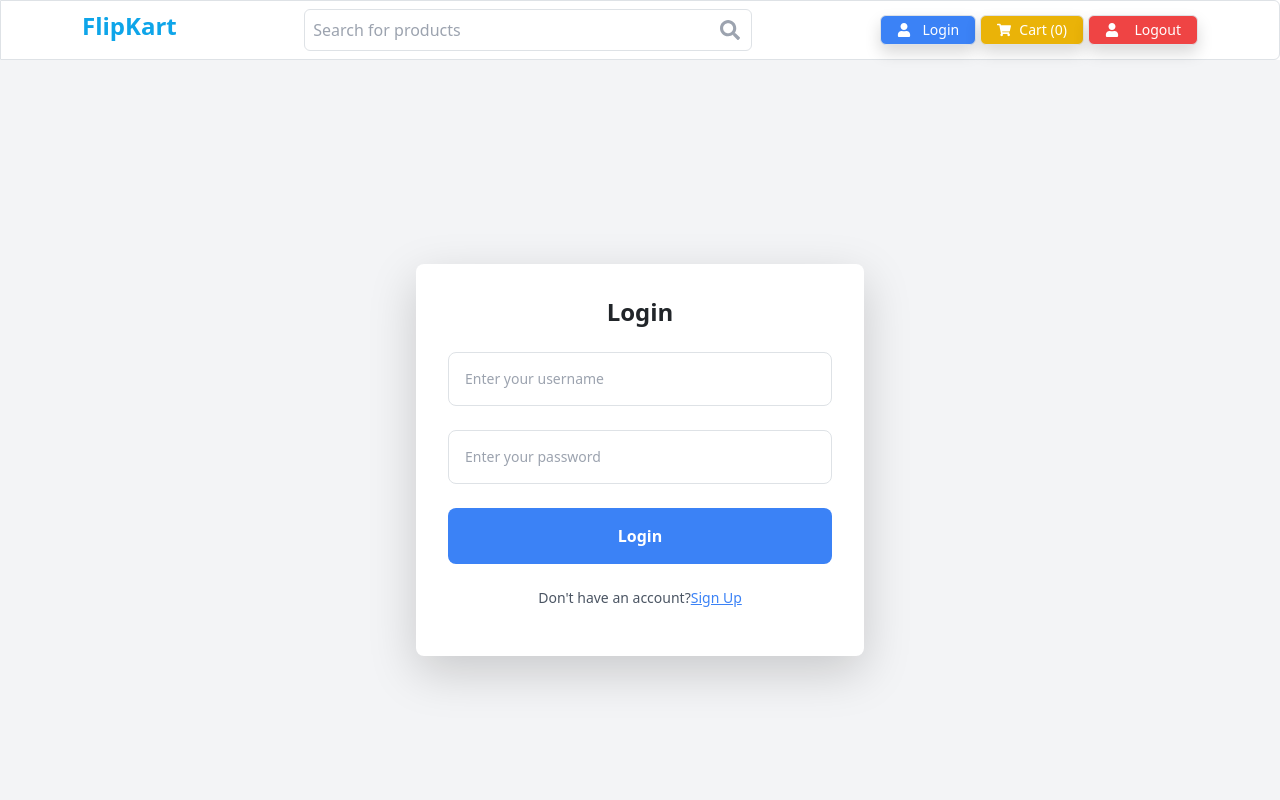
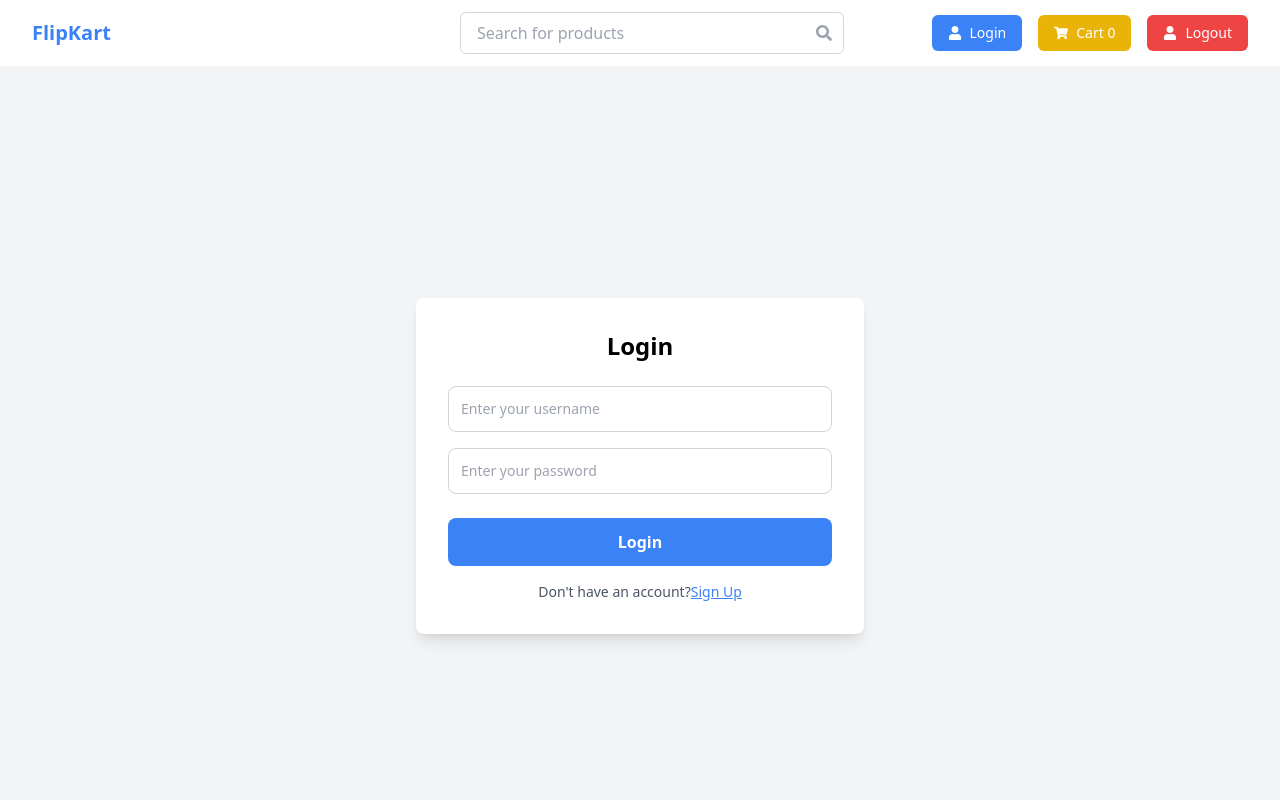
Before and after one commit to Arunttt/Flipkart, a React (Vite) app: page /login in a window 1280 px wide. Shown: the top 800 px of the page. Built offline with nearby package versions, Linux system fonts and the light colour scheme.

Commit message:
New UI Created in Home Page On 20-12-2024

```diff
--- /dev/null
+++ b/src/Home.jsx
@@ -0,0 +1,131 @@
+import axios from 'axios';
+import { motion } from 'framer-motion';
+import React, { useEffect, useRef, useState } from "react";
+import { useDispatch } from 'react-redux';
+import { useNavigate } from 'react-router-dom';
+import 'swiper/css';
+import { Swiper, SwiperSlide } from 'swiper/react';
+import logo from './assets/flipkart.png';
+import { setSelectedProductId } from './slices/ProductSlice';
+
+export const Home = () => {
+    const dispatch = useDispatch();
+    const navigate = useNavigate();
+    const [searchTerm, setSearchTerm] = useState('');
+    const [products, setProducts] = useState([]);
+    const sectionRef = useRef(null);
+
+    const handleSubmit = (e) => {
+        e.preventDefault();
+        console.log('Search Term:', searchTerm);
+    };
+
+    const ApiUrl = import.meta.env.VITE_API_URL;
+
+
+    useEffect(() => {
+        axios.get(`${ApiUrl}/purchase/allProduct`)
+            .then(response => {
+                console.log("<=== API Response ===>", response.data);
+
+                if (response.data && Array.isArray(response.data.allData)) {
+                    setProducts(response.data.allData);
+                } else {
+                    console.error("API response does not contain 'allData' array:", response.data);
+                }
+            })
+            .catch(error => {
+                console.log("Failed:", error);
+            });
+    }, []);
+
+    const handleProduct = (id) => {
+        dispatch(setSelectedProductId(id));
+        navigate(`/product/${id}`);
+    };
+
+    const handleScroll = () => {
+        if (sectionRef.current) {
+            sectionRef.current.scrollIntoView({ behavior: 'smooth' });
+        }
+    };
+    return (
+        <>
+            <div className="bg-[url('/src/assets/photo.png')] bg-cover bg-center sm:h-[400px] lg:h-[600px] xl:h-[520px] flex items-center justify-center">
+                <div className="p-4 text-center">
+                    <h1 className="text-white font-sans">Flipkart Shopping</h1>
+                    <p className="text-white">Flipkart Private Limited is an Indian e-commerce company.<br></br>Get the best deals and discounts on your favorite items.Enjoy quick and hassle-free delivery to your doorstep.</p>
+                    <button onClick={handleScroll} className="bg-red-500 border-2 border-white hover:bg-green-600 rounded-tl-full rounded-br-full text-white text-sm text-center self-center px-4 py-2 m-2">View More</button>
+                </div>
+            </div>
+
+            <div ref={sectionRef} className="p-4">
+                <h2 className="text-center font-bold text-2xl">Smartphones & Electronics</h2>
+                <div className="flex items-center mt-3">
+                    <div className="border-t border-blue-500 flex-grow"></div>
+                    <div className="px-3 text-gray-800 text-sm font-bold flex justify-center">
+                        <img src={logo} alt="logo" className="w-10 h-10" />
+                    </div>
+                    <div className="border-t border-blue-500 flex-grow"></div>
+                </div>
+
+                <p className="text-center pt-4 font-medium text-grey">From the latest iPhones to Android devices,
+                    Flipkart offers a wide range of smartphones and gadgets. Explore <br></br>smartwatches, wireless earbuds, and other tech essentials.
+                    Find your next great read from a  wide selection of books.<br></br> Whether you're into fiction, self-help, or educational books, Flipkart has something for every reader.</p>
+
+
+
+                <h4 className=" mt-5 text-center font-bold text-2xl">Best of Electronics</h4>
+                <br></br>
+
+                <Swiper
+                    spaceBetween={15}
+                    className='border-2 border-gray-200 p-4'
+                    slidesPerView={4}
+                    loop={true}
+                    pagination={{ clickable: true }}
+                    navigation={true}
+                    breakpoints={{
+                        320: { slidesPerView: 1 },
+                        640: { slidesPerView: 2 },
+                        768: { slidesPerView: 3 },
+                        1024: { slidesPerView: 4 },
+                    }}
+                >
+                    {products.map((product, index) => (
+                        <SwiperSlide key={product._id}>
+                            <motion.div initial={{ opacity: 0, x: 100 }}
+                                animate={{
+                                    opacity: 1,
+                                    x: 0,
+                                    y: 10,
+                                    transition: { delay: index * 1.0, duration: 2 },
+                                }} className="className='w-0' cursor-pointer bg-white shadow-lg
+                                rounded-lg overflow-hidden"
+                                onClick={() => handleProduct(product._id)}
+                            >
+                                <img
+                                    src={product.image}
+                                    alt={product.name}
+                                    className="w-full h-48 object-contain"
+                                />
+
+                                <div className="p-4">
+                                    <h3 className="w-64 overflow-hidden text-center text-ellipsis whitespace-nowrap text-xl font-semibold text-gray-800">{product.name}</h3>
+                                    <p className="text-gray-600 mt-2 text-center">
+                                        <strong>₹{product.rupees}</strong>
+                                    </p>
+                                </div>
+
+                            </motion.div>
+                        </SwiperSlide>
+                    ))}
+                </Swiper>
+
+
+
+            </div>
+
+        </>
+    )
+}
--- a/src/components/Header.jsx
+++ b/src/components/Header.jsx
@@ -1,48 +1,36 @@
 import axios from 'axios';
 import Cookies from 'js-cookie';
 import { useEffect, useState } from 'react';
-import Container from 'react-bootstrap/Container';
-import Navbar from 'react-bootstrap/Navbar';
-import { FaSearch, FaShoppingCart, FaUser } from 'react-icons/fa';
+import { FaBars, FaSearch, FaShoppingCart, FaTimes, FaUser } from 'react-icons/fa';
 import { useSelector } from 'react-redux';
 import { useNavigate } from 'react-router-dom';
 function Header() {
     const [searchTerm, setSearchTerm] = useState([]);
+    const [menuOpen, setMenuOpen] = useState(false);
+    const [query, setQuery] = useState('');
     const navigate = useNavigate();
-    const [query, setQuery] = useState('');
+    const [count, setCount] = useState(parseInt(Cookies.get('count')) || 0);
+    const productId = useSelector((state) => state.product.selectedProductId);
 
-    const [count, setCount] = useState(parseInt(Cookies.get('count')) || 0);
-    // const cartCount = useSelector((state) => state.product.cart.cartCount);
-    const productId = useSelector((state) => state.product.selectedProductId);
-    // const [isOpen, setIsOpen] = useState(false);
 
     const ApiUrl = import.meta.env.VITE_API_URL;
 
-    // useEffect((count) => {
-    //     const handleCookieChange = () => {
-    //         const updatedCount = parseInt(Cookies.get('count')) || 0;
-    //         setCount(updatedCount);
-
-    //     };
-
-
-    //     const interval = setInterval(handleCookieChange, 1000);
-
-    //     return () => clearInterval(interval);
-    // }, [count]);
     useEffect(() => {
         const handleCookieChange = () => {
             const userRegisterData = localStorage.getItem('userRegister');
+
             if (userRegisterData) {
                 const userIdFormat = JSON.parse(userRegisterData);
                 if (userIdFormat && userIdFormat.user_id) {
                     const cartCount = parseInt(localStorage.getItem(`cartCount_${userIdFormat.user_id}`)) || 0;
+
                     setCount(cartCount);
+
                 } else {
-                    setCount(0); // Default count if userId is not available
+                    setCount(0);
                 }
             } else {
-                setCount(0); // Default count if no user data
+                setCount(0);
             }
         };
 
@@ -50,20 +38,6 @@
 
         return () => clearInterval(interval);
     }, []);
-
-    const redirectToNextPage = () => {
-        navigate('/details');
-        // let data = {
-        //     disable: true
-        // };
-        // axios.post(`${ApiUrl}/purchase/disableProduct`,data)
-        // .then(response => {
-        //     console.log(response.data);
-        // })
-        // .catch(error => {
-        //     console.log("error",error);
-        // })
-    };
 
     const handleSearch = async (e) => {
         const query = e.target.value;
@@ -91,38 +65,61 @@
         setQuery('');
         setSearchTerm([]);
     }
+
     const redirectTOhome = () => {
-        navigate('/');
-    }
+        navigate('/home');
+    };
+
     const redirectTologin = () => {
-        // if (localStorage.getItem('username')) {
-        //     setIsOpen(false);
-        // } else {
         navigate('/login');
-        // }
     };
+
     const logoutFunction = () => {
         localStorage.removeItem('userRegister');
         localStorage.removeItem('username');
-        setCount(0);
-        navigate('/');
+        navigate('/home');
     };
 
     return (
-        <>
-            <Navbar bg="white" className="border-gray-300 border border-l-0 rounded-r-md hover:bg-blue-50 focus:outline-none" >
-                <Container>
-                    <h4 href="#home" className="font-bold text-sky-500 cursor-pointer" onClick={() => redirectTOhome()}>FlipKart</h4>
-                    <div className="relative w-full max-w-md mx-auto">
+        <header className="w-full bg-white shadow-md">
+            <div className="flex items-center justify-between px-4 py-3 lg:px-8">
+                {/* Logo */}
+                <h4
+                    onClick={redirectTOhome}
+                    className="text-xl font-bold text-blue-500 cursor-pointer"
+                >
+                    FlipKart
+                </h4>
+
+                {/* Hamburger Icon for Mobile */}
+                <div className="lg:hidden">
+                    {menuOpen ? (
+                        <FaTimes
+                            size={24}
+                            className="text-gray-800 cursor-pointer"
+                            onClick={() => setMenuOpen(false)}
+                        />
+                    ) : (
+                        <FaBars
+                            size={24}
+                            className="text-gray-800 cursor-pointer"
+                            onClick={() => setMenuOpen(true)}
+                        />
+                    )}
+                </div>
+
+                {/* Desktop Menu */}
+                <nav className="hidden lg:flex items-center space-x-4">
+
+                    <div className="relative left-[-10%]">
                         <input
                             type="text"
                             placeholder="Search for products"
                             value={query}
                             onChange={handleSearch}
-                            className="w-full p-2 border rounded-md"
+                            className="w-96 px-4 py-2 border border-gray-300 rounded-md focus:ring-2 focus:ring-blue-400"
                         />
-                        <FaSearch className="absolute right-3 top-1/2 transform -translate-y-1/2 text-gray-400 w-5 h-5" />
-
+                        <FaSearch className="absolute right-3 top-1/2 transform -translate-y-1/2 text-gray-400" />
                         {searchTerm.length > 0 && (
                             <ul className="absolute top-full left-0 w-full bg-white border border-gray-300 rounded-md shadow-md max-h-48 overflow-y-auto z-10">
                                 {searchTerm.map((product) => (
@@ -138,32 +135,88 @@
                         )}
                     </div>
 
-                    <button onClick={redirectTologin} className="flex items-center px-3 py-1 text-sm border border-gray-300 text-blue-500 rounded-md shadow bg-blue-500 text-white focus:outline-none">
-                        <FaUser className="mr-2" /> &nbsp;
-                        {localStorage.getItem('username') ? localStorage.getItem('username') : 'Login'}
+
+                    <button
+                        onClick={redirectTologin}
+                        className="flex items-center px-4 py-2 text-sm bg-blue-500 text-white rounded-md"
+                    >
+                        <FaUser className="mr-2" />
+                        {localStorage.getItem('username') || 'Login'}
                     </button>
-
-                    &nbsp;
-                    <button className="flex items-center text-sm
-                     px-3 py-1 bg-yellow-500 border border-gray-300
-                      rounded-md
-                     shadow  text-white
-                     focus:outline-none" onClick={redirectToNextPage}>
+                    <button
+                        className="flex items-center px-4 py-2 text-sm bg-yellow-500 text-white rounded-md"
+                        onClick={() => navigate('/details')}
+                    >
                         <FaShoppingCart className="mr-2" />
-                        Cart ({count})
-                        {/* cartCount || */}
+                        Cart {count}
                     </button>
-                    &nbsp;
-
-                    <button onClick={logoutFunction} className="text-sm flex items-center px-3 py-1  border border-gray-300  rounded-md shadow bg-red-500 text-white focus:outline-none">
-                        <FaUser className="mr-2" /> &nbsp;
+                    <button
+                        onClick={logoutFunction}
+                        className="flex items-center px-4 py-2 text-sm bg-red-500 text-white rounded-md"
+                    >
+                        <FaUser className="mr-2" />
                         Logout
                     </button>
-                </Container>
-            </Navbar>
-        </>
+                </nav>
+            </div>
+
+            {/* Mobile Menu */}
+            {menuOpen && (
+                <nav className="lg:hidden bg-white border-t border-gray-300">
+
+                    <div className="relative px-4 py-2">
+                        <input
+                            type="text"
+                            placeholder="Search for products"
+                            value={query}
+                            onChange={handleSearch}
+                            className="w-full px-4 py-2 border border-gray-300 rounded-md focus:ring-2 focus:ring-blue-400"
+                        />
+                        <FaSearch className="absolute right-3 top-1/2 transform -translate-y-1/2 text-gray-400" />
+
+                        {searchTerm.length > 0 && (
+                            <ul className="absolute top-full left-0 w-full bg-white border border-gray-300 rounded-md shadow-md max-h-48 overflow-y-auto z-50">
+                                {searchTerm.map((product) => (
+                                    <li
+                                        key={product.id}
+                                        className="py-2 px-4 hover:bg-red-100 cursor-pointer"
+                                        onClick={() => handleProductClick(product._id)}
+                                    >
+                                        {product.name}
+                                    </li>
+                                ))}
+                            </ul>
+                        )}
+                    </div>
+
+
+                    <div className="flex flex-col items-start space-y-2 px-4 py-4">
+                        <button
+                            onClick={redirectTologin}
+                            className="flex items-center w-full px-4 py-2 text-sm bg-blue-500 text-white rounded-md"
+                        >
+                            <FaUser className="mr-2" />
+                            {localStorage.getItem('username') || 'Login'}
+                        </button>
+                        <button
+                            className="flex items-center w-full px-4 py-2 text-sm bg-yellow-500 text-white rounded-md"
+                            onClick={() => navigate('/details')}
+                        >
+                            <FaShoppingCart className="mr-2" />
+                            Cart {count}
+                        </button>
+                        <button
+                            onClick={logoutFunction}
+                            className="flex items-center w-full px-4 py-2 text-sm bg-red-500 text-white rounded-md"
+                        >
+                            <FaUser className="mr-2" />
+                            Logout
+                        </button>
+                    </div>
+                </nav>
+            )}
+        </header>
     );
 }
 
-// Cart ({cartCount || count})
 export default Header;
--- a/src/components/LoginPage.jsx
+++ b/src/components/LoginPage.jsx
@@ -99,7 +99,7 @@
 
             localStorage.setItem("username",login.loginUser);
             setTimeout(() =>{
-                 navigate('/');
+                 navigate('/home');
             },3000);
         }).catch((error)=>{
             console.log("error");
@@ -123,7 +123,7 @@
                 position: "top-right",
             });
             setTimeout(() =>{
-            navigate('/');
+            navigate('/home');
             },3000);
         }) .catch((error) => {
             console.log("error");
--- a/src/main.jsx
+++ b/src/main.jsx
@@ -8,8 +8,8 @@
 import Header from './components/Header';
 import LoginPage from './components/LoginPage';
 import ViewProduct from './components/ViewProduct';
+import { Home } from './Home';
 import './index.css';
-import Purchase from './Purchase';
 import store from './store';
 
 createRoot(document.getElementById('root')).render(
@@ -18,7 +18,8 @@
       <BrowserRouter>
         <Header />
         <Routes>
-          <Route path="/" element={<Purchase />} />
+          {/* <Route path="/" element={<Purchase />} /> */}
+        <Route path="/home" element={ <Home />} />
           <Route path="/login" element={<LoginPage />} />
           <Route path="/product/:id" element={<ViewProduct />} />
           {/* <Route path="/view/:id" element={<SearchProduct />} /> */}
```
Also changed, not shown: src/assets/flipkart.png (added), src/assets/photo.png (added).
